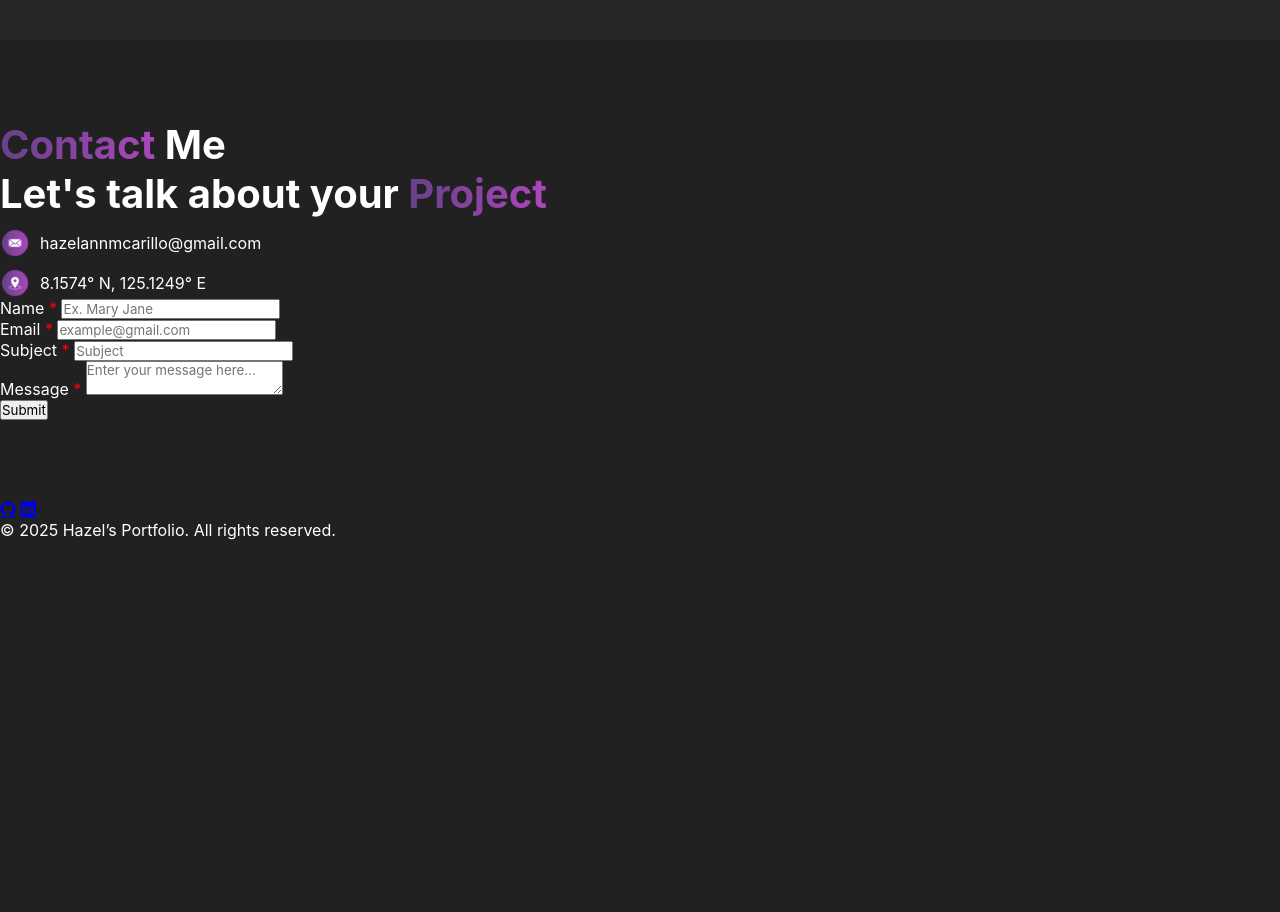
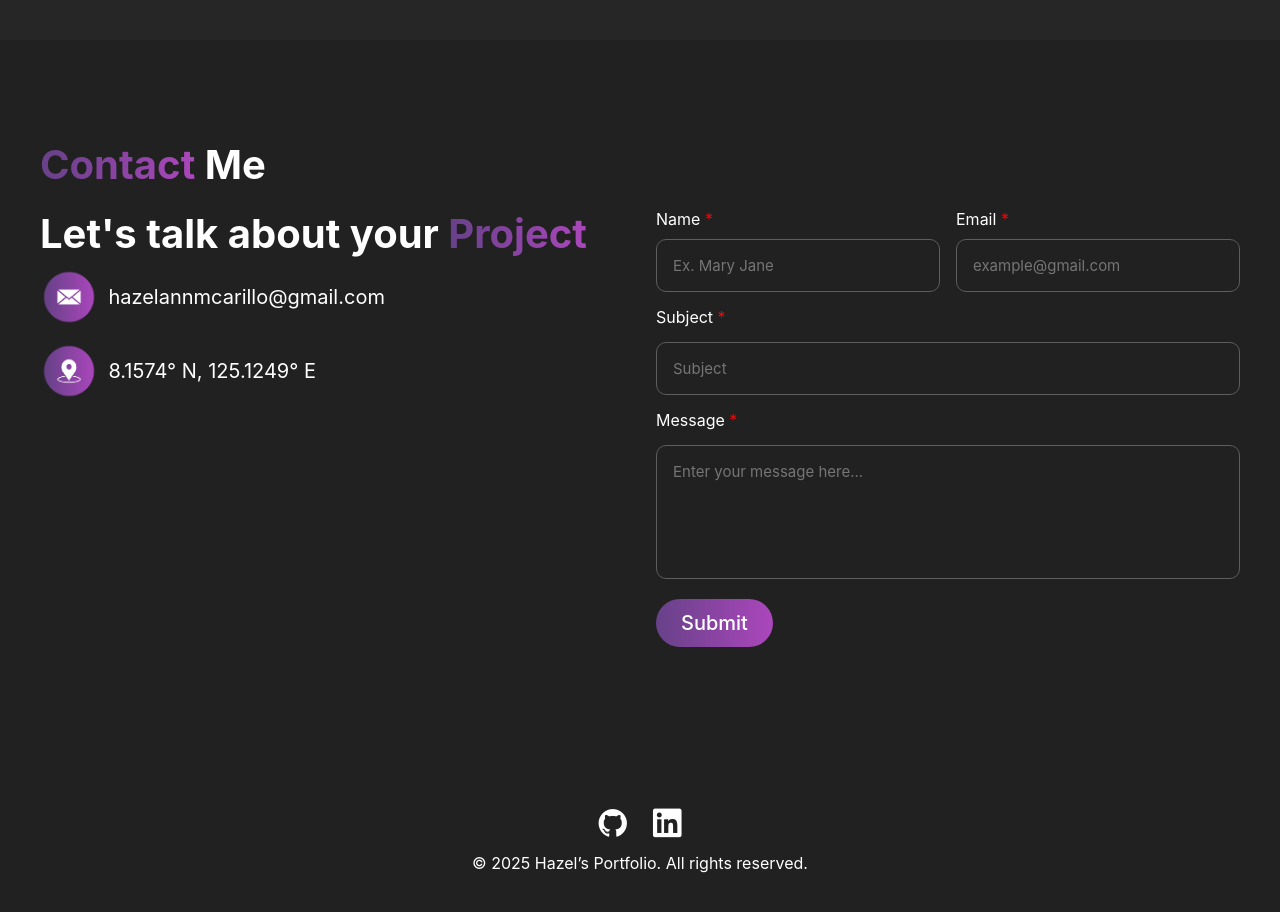
Before and after one commit to zeruann/hazelportfolio, a plain HTML site: page index.html in a window 1280 px wide. Shown: the part 2460-3372 px from the top of the page. Before the commit the page ends 3000 px from the top, so only its background shows below. Drawn offline with nearby package versions, Linux system fonts and the light colour scheme.

Commit message:
Update styles.css

```diff
--- a/styles.css
+++ b/styles.css
@@ -411,9 +411,122 @@ header.liquid {
     padding: 80px 0;
 }
 
-  .icon-text {
+.icon-text {
     display: flex;
     align-items: center;
     gap: 10px;
     margin-top: 10px;
-  }
+}
+
+.contact-header{
+    display: flex;
+    max-width: 1200px;
+    margin: 0 auto;
+    padding-bottom: 20px;
+}
+
+.contact-wrapper {
+  max-width: 1200px;
+  margin: 0 auto;
+  padding: 20px;
+}
+
+.contact-container {
+  display: flex;
+  gap: 2rem;
+  justify-content: center;
+  flex-wrap: wrap;
+}
+
+.col {
+  flex: 1;
+  min-width: 300px;
+}
+
+.icon-text {
+  display: flex;
+  align-items: center;
+  gap: 10px;
+  margin-bottom: 1rem;
+  font-size: 20px;
+}
+
+.icon-text img{
+    width: 10%;
+}
+
+.form-row {
+  display: flex;
+  gap: 1rem;
+
+}
+
+.form-group {
+  flex: 1;
+  display: flex;
+  flex-direction: column;
+}
+
+input, textarea {
+  padding: 1rem;
+  border: 1px solid #5d5d5d;
+  border-radius: 10px;
+  outline: none;
+  background-color: #212121;
+  color: #fff;
+  font-size: 15px;
+}
+
+textarea {
+  resize: none;
+  min-height: 100px;
+}
+
+
+.contact-submitbtn{
+    background: linear-gradient(90deg, #674188, #AB47BC);
+    color: #fff;
+    padding: 12px 25px;
+    border-radius: 30px;
+    font-weight: 500;
+    border: none;
+    font-size: 20px;
+    cursor: pointer;
+    transition: 0.3s ease;
+    margin-top: 20px;
+}
+.contact-submitbtn:hover {
+    box-shadow: 0 0 10px 0 #674188, 0 0 80px 0 #AB47BC;
+}
+
+
+
+/*FOOTER*/
+
+footer{
+    text-align: center;
+    padding: 50px 0;
+}
+
+.socials{
+    margin: 10px;
+
+}
+
+.socials a{
+    text-decoration: none;
+    color: #fff;
+    font-size: 30px;
+}
+
+.socials a i {
+    color: #fff;
+    padding: 10px;
+    border-radius: 50px;
+    transition: background-color 0.3s ease;
+}
+
+.socials a i:hover {
+    background-color: grey;
+
+}
```
